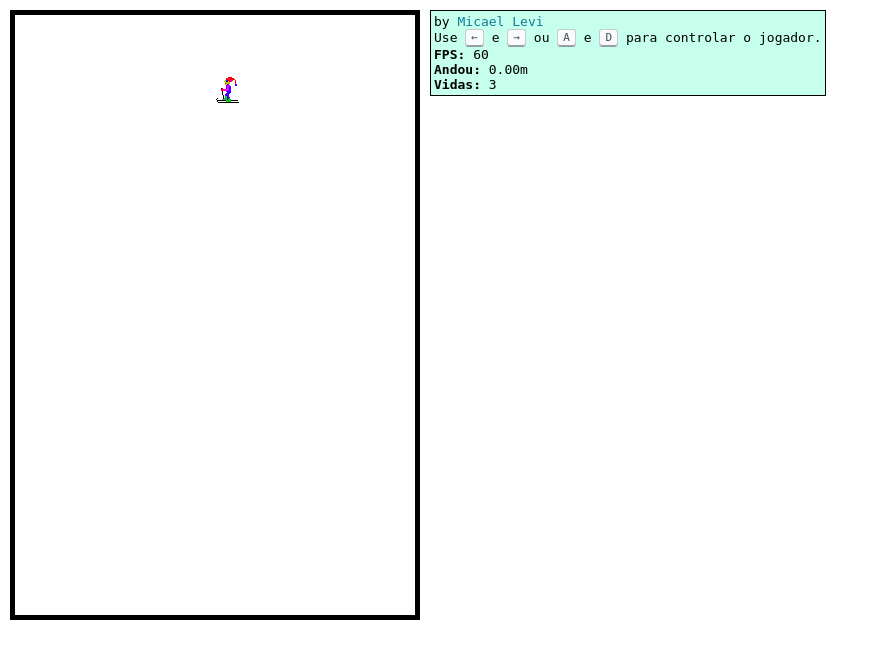
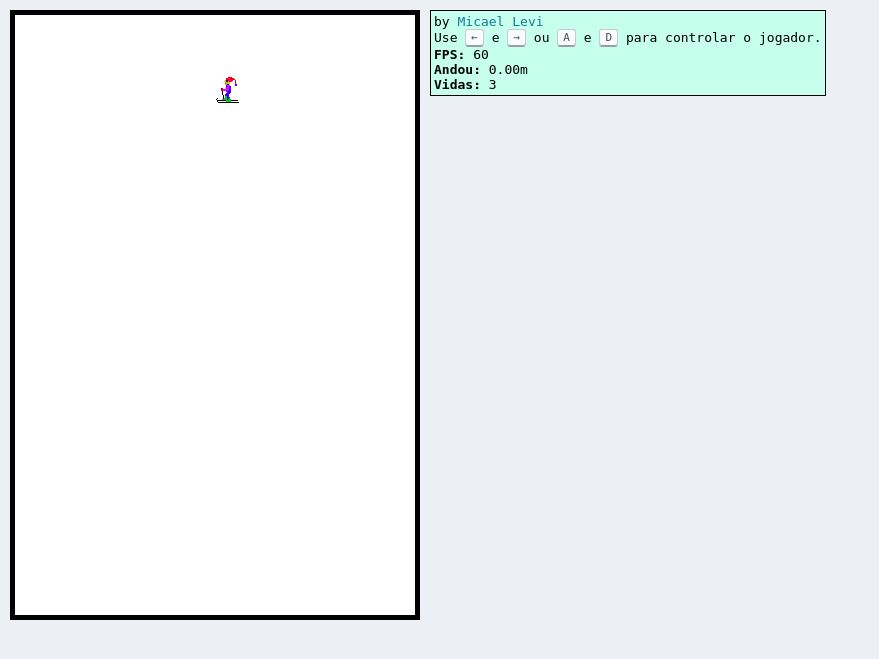
Before and after one commit to micalevisk/PW-2018-1, a PHP site: page / in a window 1280 px wide. Shown: the top 659 px of the page, without its empty margins (0-879 px from the left). Run offline with PHP 8.4, Linux system fonts and the light colour scheme.

Commit message:
add: cor para o fundo da página

```diff
--- a/skifree/css/layout.css
+++ b/skifree/css/layout.css
@@ -1,4 +1,8 @@
 * { margin: 0; padding: 0; }
+
+body {
+  background: #eceff3;
+}
 
 div {
   background-repeat: no-repeat;
```
